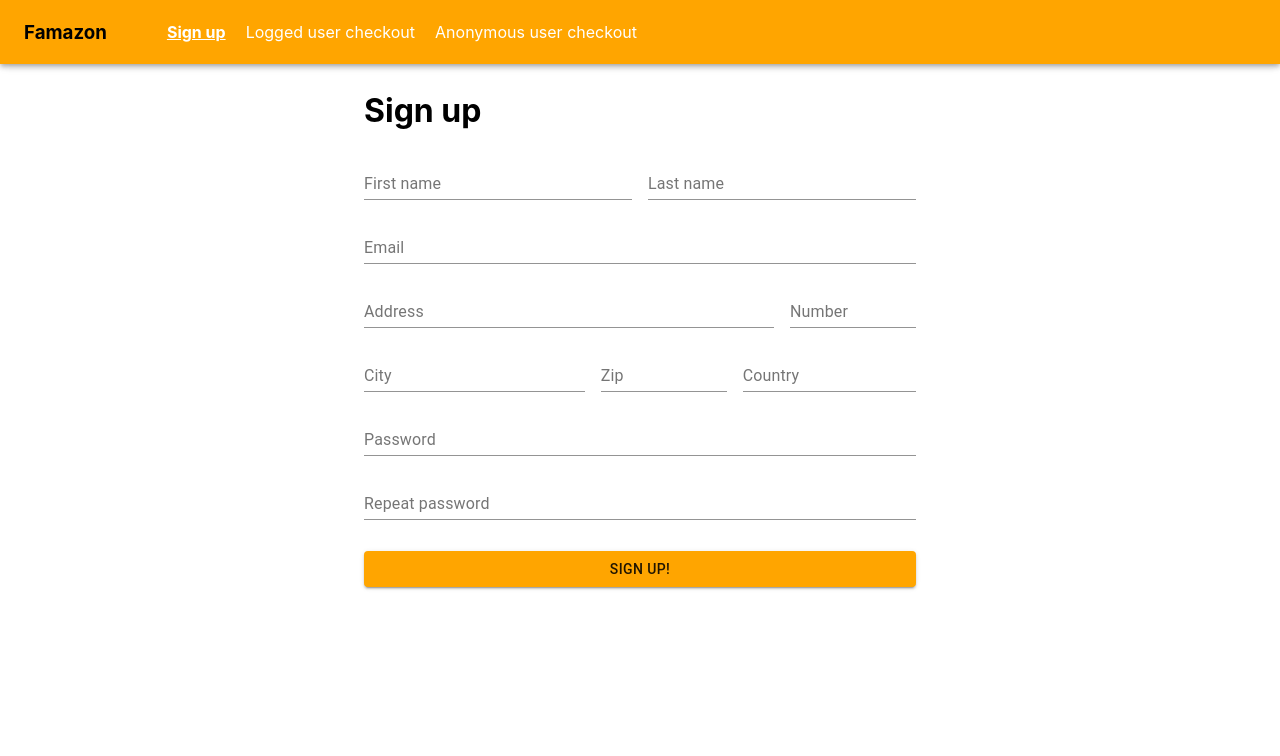
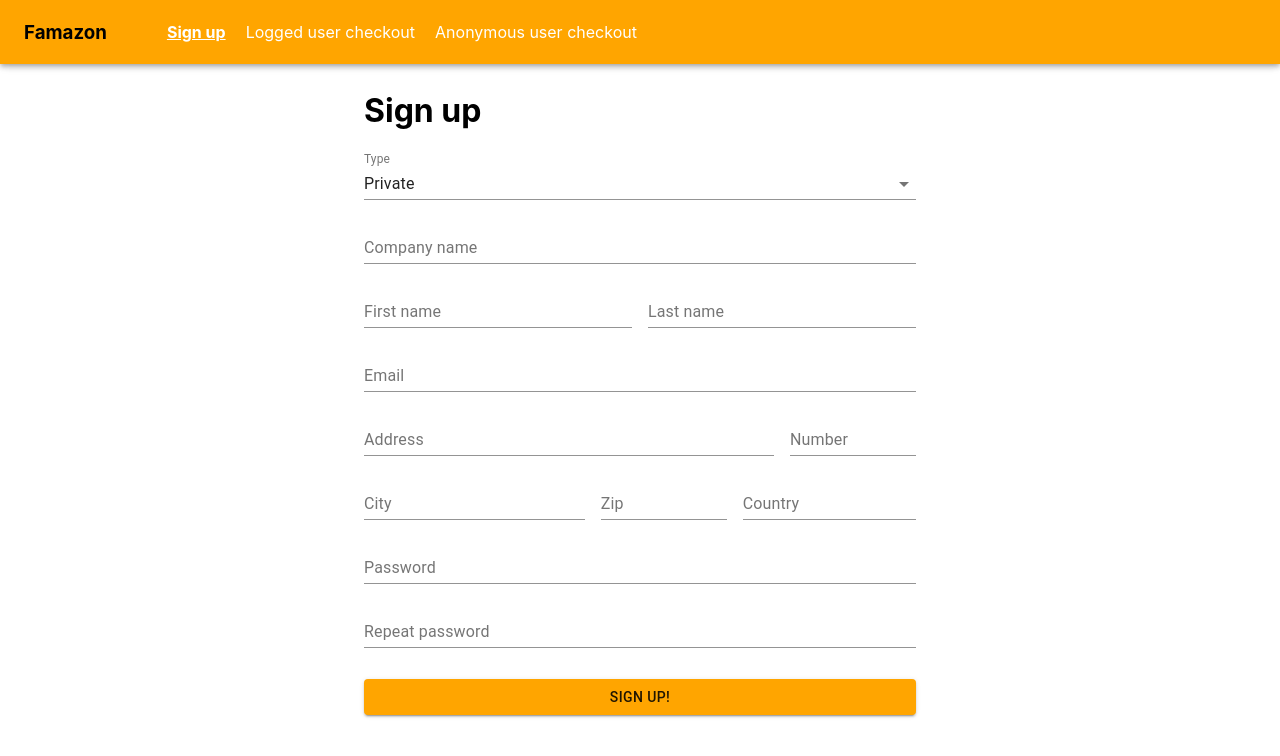
Before and after one commit to NicholasPeretti/subforms-example, a React (Create React App) app: page /sign-up in a window 1280 px wide. Shown: the top 756 px of the page. Built offline with nearby package versions, Linux system fonts and the light colour scheme.

Commit message:
Add company name field

```diff
--- a/src/components/RouteSignUp.js
+++ b/src/components/RouteSignUp.js
@@ -19,7 +19,11 @@ const defaultValues = {
 
 const validationSchema = yup.lazy(values =>
   yup.object({
-    [CUSTOMER]: yup.object(SubFormCustomerMeta.validationSchema()),
+    [CUSTOMER]: yup.object(
+      SubFormCustomerMeta.validationSchema({
+        values: values[CUSTOMER]
+      })
+    ),
     [PASSWORD]: SubFormPasswordCheckMeta.validationSchema({
       values: values[PASSWORD]
     }),
--- a/src/components/SubFormCustomer.js
+++ b/src/components/SubFormCustomer.js
@@ -1,19 +1,42 @@
 import React from "react";
+import * as yup from "yup";
 import Grid from "@material-ui/core/Grid";
+import FormikInputText from "./FormikInputText";
+import FormikInputSelect from "./FormikInputSelect";
 import SubFormEmail, * as SubFormEmailMeta from "./SubFormEmail";
 import SubFormCustomerAnagraphic, * as SubFormCustomerAnagraphicMeta from "./SubFormCustomerAnagraphic";
 import addNamespace from "../helpers/addNamespace";
+import { ERROR_REQUIRED } from "../constants";
 
 export const EMAIL = "EMAIL";
+export const CUSTOMER_TYPE = "CUSTOMER_TYPE";
+export const COMPANY_NAME = "COMPANY_NAME";
+
+export const CUSTOMER_TYPE_COMPANY = "COMPANY";
+export const CUSTOMER_TYPE_PRIVATE = "PRIVATE";
+export const CUSTOMER_TYPE_OPTIONS = [
+  { label: "Company", value: CUSTOMER_TYPE_COMPANY },
+  { label: "Private", value: CUSTOMER_TYPE_PRIVATE }
+];
 
 export const defaultValues = {
   ...SubFormCustomerAnagraphicMeta.defaultValues,
-  [EMAIL]: SubFormEmailMeta.defaultValues
+  [EMAIL]: SubFormEmailMeta.defaultValues,
+  [CUSTOMER_TYPE]: CUSTOMER_TYPE_OPTIONS[1].value,
+  [COMPANY_NAME]: ""
 };
 
-export const validationSchema = () => ({
+export const validationSchema = ({ values }) => ({
   ...SubFormCustomerAnagraphicMeta.validationSchema({ isRequired: true }),
-  [EMAIL]: SubFormEmailMeta.validationSchema({ isRequired: true })
+  [EMAIL]: SubFormEmailMeta.validationSchema({ isRequired: true }),
+  [CUSTOMER_TYPE]: yup
+    .string()
+    .required(ERROR_REQUIRED)
+    .oneOf(CUSTOMER_TYPE_OPTIONS.map(({ value }) => value)),
+  [COMPANY_NAME]:
+    values[CUSTOMER_TYPE] === CUSTOMER_TYPE_COMPANY
+      ? yup.string().required(ERROR_REQUIRED)
+      : yup.string()
 });
 
 window.validationSchema = validationSchema;
@@ -23,6 +46,19 @@ export default function SubFormCustomer({ namespace }) {
 
   return (
     <React.Fragment>
+      <Grid item xs={12}>
+        <FormikInputSelect
+          name={withNamespace(CUSTOMER_TYPE)}
+          label="Type"
+          options={CUSTOMER_TYPE_OPTIONS}
+        />
+      </Grid>
+      <Grid item xs={12}>
+        <FormikInputText
+          label="Company name"
+          name={withNamespace(COMPANY_NAME)}
+        />
+      </Grid>
       <SubFormCustomerAnagraphic namespace={namespace} />
       <Grid item xs={12}>
         <SubFormEmail label="Email" namespace={withNamespace(EMAIL)} />
```
